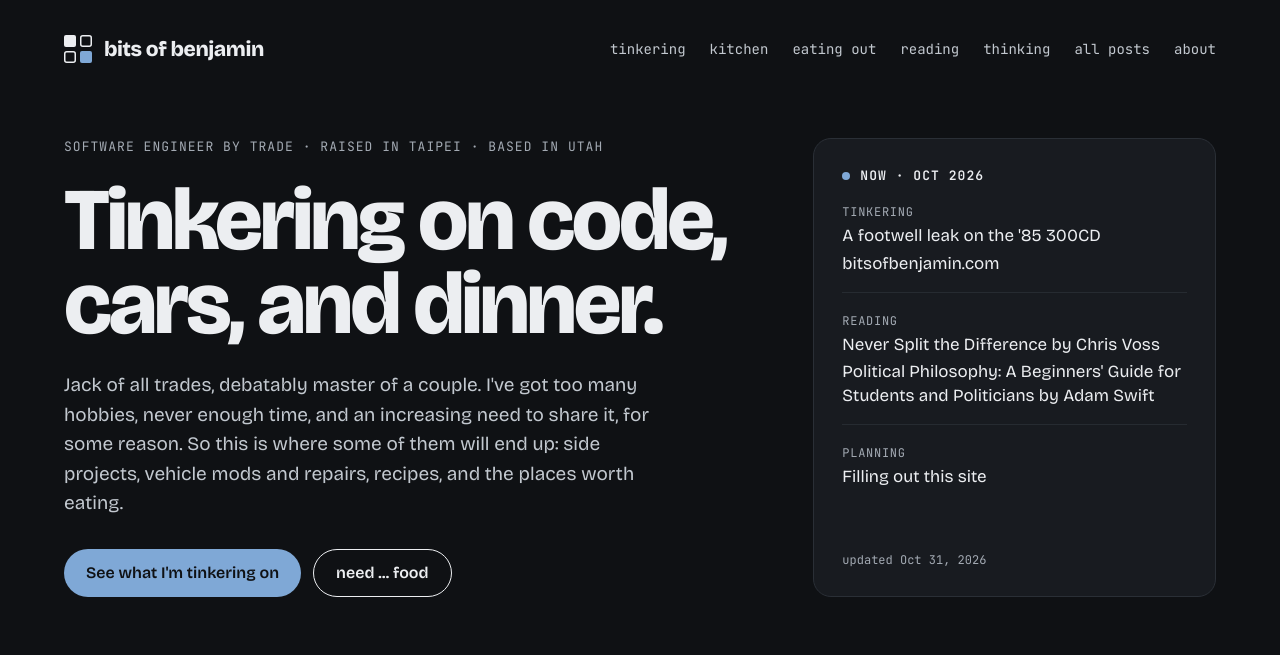
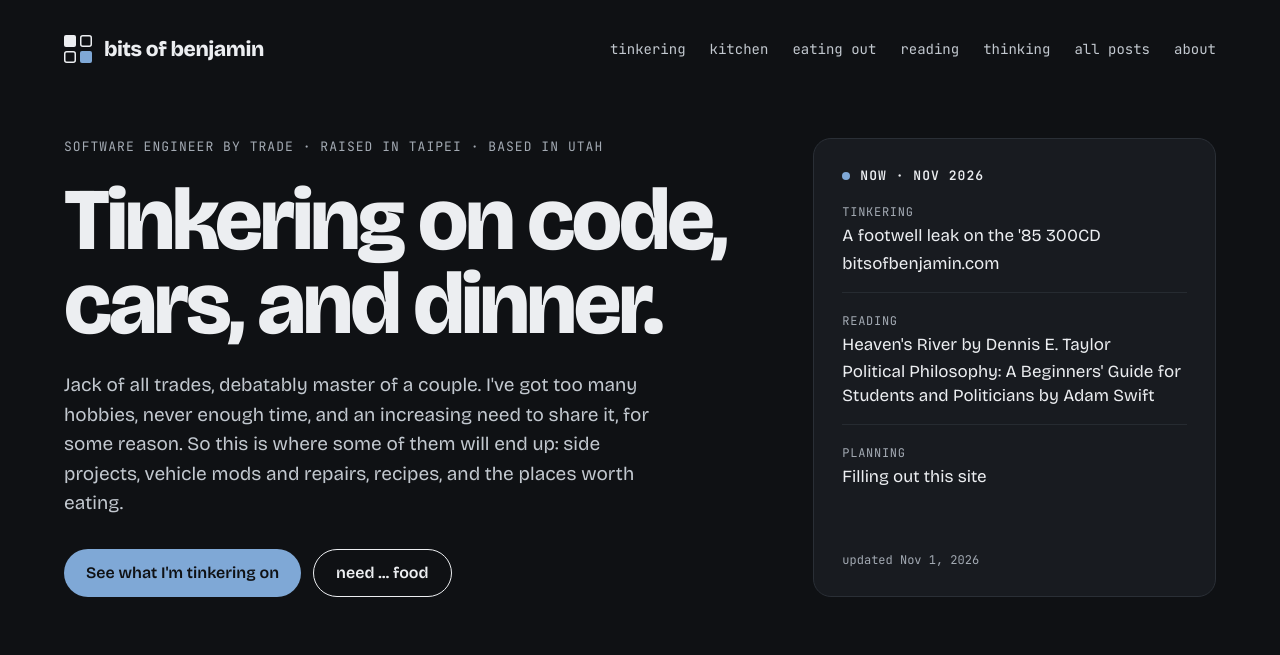
Before and after one commit to bergesonben/bergesonben.github.io, a Jekyll site: the page built from index.html, in a window 1280 px wide and 900 px high. Shown: the top 655 px of the window. Built offline with Jekyll 4.4.1, drawn with Linux system fonts in a browser that asks for light colours; some of the changed text lies outside the part shown.

Commit message:
Swap Never Split the Difference for Heaven's River on the bookshelf
Co-Authored-By: Claude Opus 5.5 <noreply@anthropic.com>

```diff
--- a/_data/bookshelf.yml
+++ b/_data/bookshelf.yml
@@ -3,6 +3,6 @@ slow_track:
   - title: "Political Philosophy: A Beginners' Guide for Students and Politicians"
     by: Adam Swift
 main_track:
-  - title: Never Split the Difference
-    by: Chris Voss
+  - title: Heaven's River
+    by: Dennis E. Taylor
 someday: Jin Yong's wuxia novels again, in traditional Chinese.
--- a/_data/now.yml
+++ b/_data/now.yml
@@ -1,5 +1,5 @@
 # The "Now" card on the homepage. Edit freely; bump `updated` when you do.
-updated: 2026-10-31
+updated: 2026-11-01
 groups:
   - label: Tinkering
     items:
@@ -7,7 +7,7 @@ groups:
       - bitsofbenjamin.com
   - label: Reading
     items:
-      - Never Split the Difference by Chris Voss
+      - Heaven's River by Dennis E. Taylor
       - "Political Philosophy: A Beginners' Guide for Students and Politicians by Adam Swift"
   - label: Planning
     items:
```
